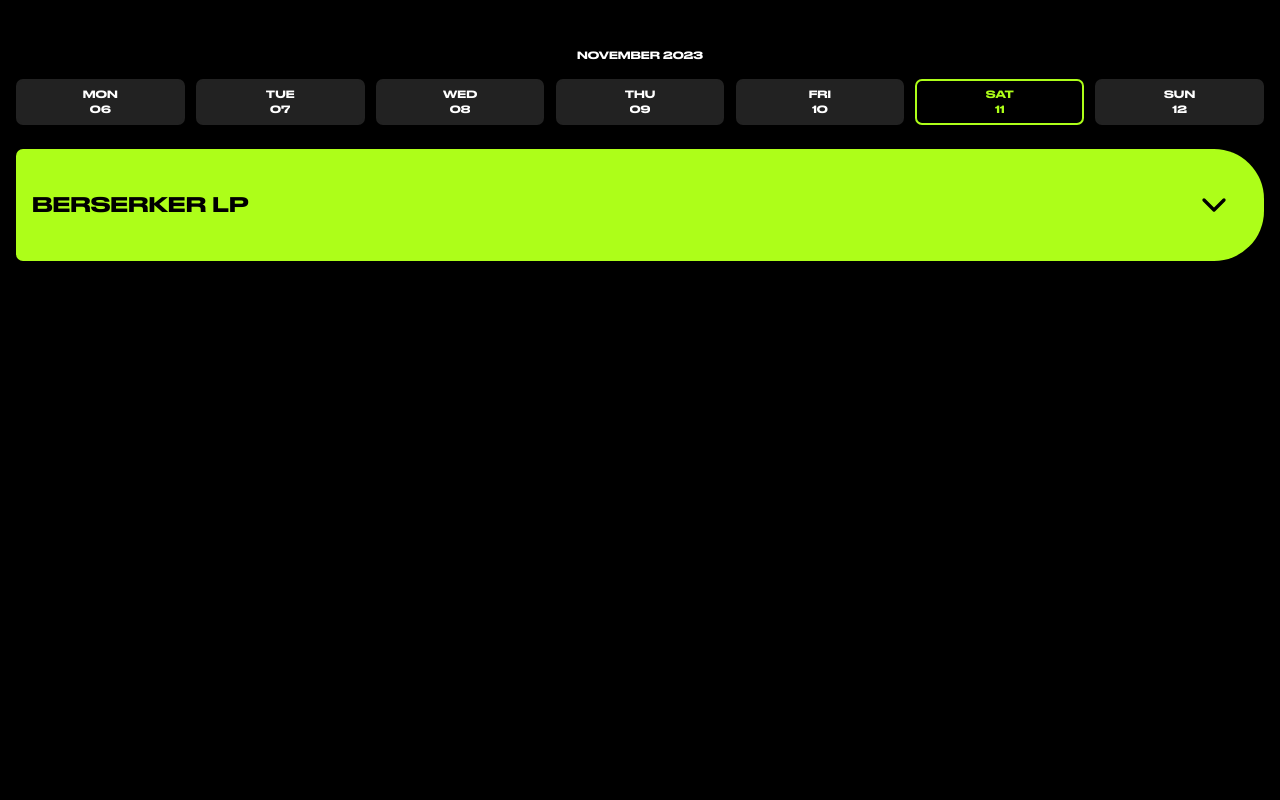
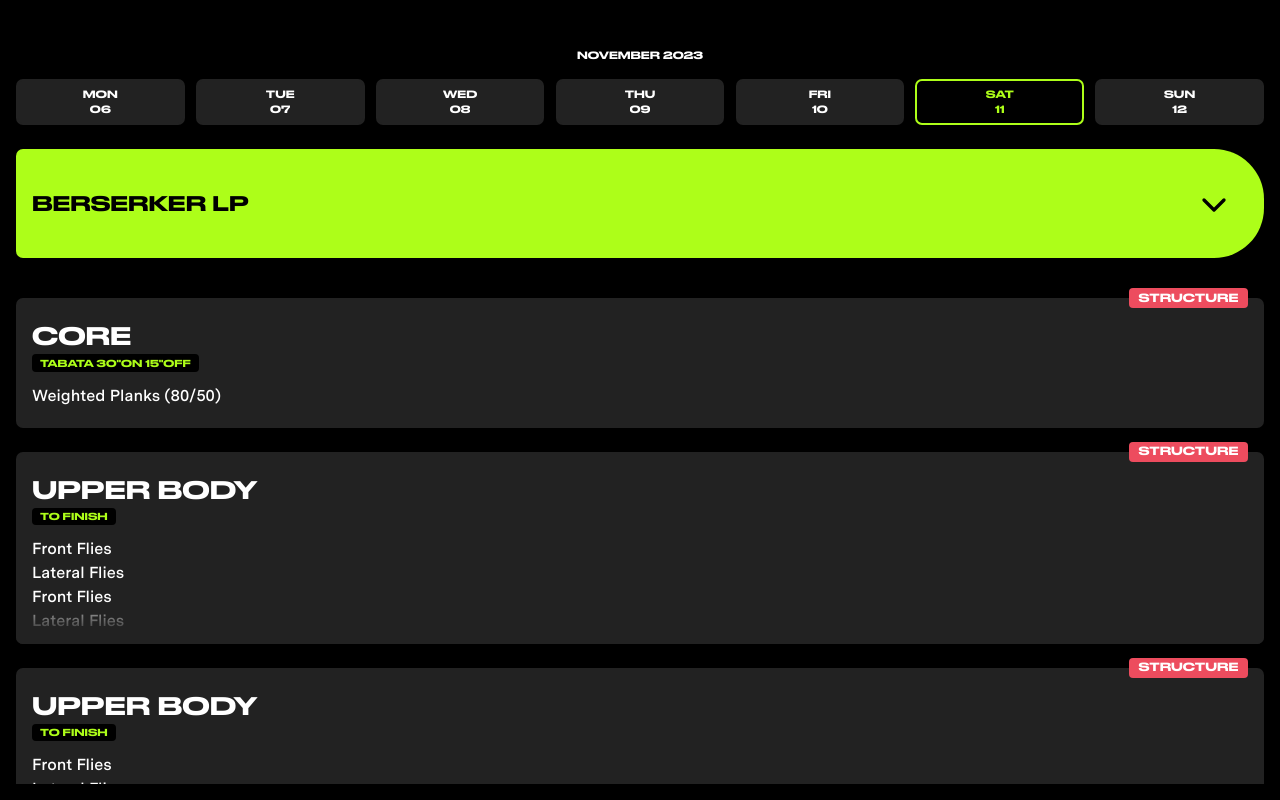
Before and after one commit to t-monaco/berserker-app, a Next.js app: page / in a window 1280 px wide. Built offline with nearby package versions, Linux system fonts and the light colour scheme.

Commit message:
added workout component

```diff
--- a/app/components/Calendar/Calendar.styled.tsx
+++ b/app/components/Calendar/Calendar.styled.tsx
@@ -8,6 +8,7 @@ export const CalendarWrapper = styled.div<object>`
   flex-direction: column;
   gap: 1rem;
   width: 100%;
+  flex-shrink: 0;
 
   .month-year {
     text-align: center;
--- /dev/null
+++ b/app/components/Workout/WorkoutBlock/WorkoutBlock.styled.tsx
@@ -0,0 +1,74 @@
+'use client';
+
+import { messinaFont } from '@/app/fonts/fonts';
+import styled from 'styled-components';
+
+export const WorkoutBlock = styled.div<object>`
+  background-color: var(--secondary-background-color);
+  border-radius: 7px;
+  padding: 1.25rem 1rem;
+  max-height: 12rem;
+  display: flex;
+  flex-direction: column;
+  gap: 0.75rem;
+  position: relative;
+  overflow: visible;
+
+  &.overflow {
+    padding-bottom: 5px;
+    &::after {
+      position: absolute;
+      content: '';
+      height: 2.5rem;
+      width: 100%;
+      background-color: red;
+      bottom: 0;
+      left: 0;
+      border-radius: 0 0 7px 7px;
+      background: rgb(34, 34, 34);
+      background: linear-gradient(
+        0deg,
+        rgba(34, 34, 34, 1) 0%,
+        rgba(34, 34, 34, 1) 20%,
+        rgba(34, 34, 34, 0.5256696428571428) 77%,
+        rgba(34, 34, 34, 0) 100%
+      );
+    }
+  }
+`;
+
+export const WorkoutHeader = styled.div<object>`
+  display: flex;
+  flex-wrap: wrap;
+  flex-shrink: 0;
+
+  .title {
+    font-size: 1.5rem;
+    flex-basis: 100%;
+  }
+
+  .type {
+    background-color: var(--primary-background-color);
+    color: var(--primary-color);
+    border-radius: 4px;
+    font-size: 0.6rem;
+    padding: 0.1rem 0.5rem;
+    display: inline-flex;
+  }
+`;
+
+export const WorkoutCategory = styled.div<object>`
+  font-size: 0.7rem;
+  border-radius: 4px;
+  padding: 0.1rem 0.6rem;
+  position: absolute;
+  background-color: var(--secondary-color);
+  right: 1rem;
+  top: 0;
+  transform: translateY(-50%);
+  display: block;
+`;
+
+export const WorkoutDescription = styled.div<object>`
+  white-space: pre-line;
+`;
--- /dev/null
+++ b/app/components/Workout/WorkoutBlock/WorkoutBlock.tsx
@@ -0,0 +1,40 @@
+import { messinaFont } from '@/app/fonts/fonts';
+import * as Styled from './WorkoutBlock.styled';
+
+type WorkoutBlockProps = {
+  id: number;
+  title: string;
+  type: string;
+  category: string;
+  description: string;
+};
+
+const contentOverflow = (text: string) => {
+  const MAX_LINES = 3;
+
+  return text.split('\n').length > MAX_LINES;
+};
+
+const WorkoutBlock: React.FC<WorkoutBlockProps> = ({
+  title,
+  type,
+  category,
+  description,
+}) => {
+  return (
+    <Styled.WorkoutBlock
+      className={contentOverflow(description) ? 'overflow' : ''}
+    >
+      <Styled.WorkoutHeader>
+        <h2 className="title">{title.toUpperCase()}</h2>
+        <h3 className="type">{type.toUpperCase()}</h3>
+      </Styled.WorkoutHeader>
+      <Styled.WorkoutDescription className={messinaFont.className}>
+        {description}
+      </Styled.WorkoutDescription>
+      <Styled.WorkoutCategory>{category.toUpperCase()}</Styled.WorkoutCategory>
+    </Styled.WorkoutBlock>
+  );
+};
+
+export default WorkoutBlock;
--- /dev/null
+++ b/app/components/Workout/WorkoutWrapper/WorkoutWrapper.styled.tsx
@@ -0,0 +1,11 @@
+'use client';
+
+import styled from 'styled-components';
+
+export const WorkoutWrapper = styled.div<object>`
+  /* flex: 1; */
+  display: grid;
+  gap: 1.5rem;
+  padding-top: 1rem;
+  overflow-y: scroll;
+`;
--- /dev/null
+++ b/app/components/Workout/WorkoutWrapper/WorkoutWrapper.tsx
@@ -0,0 +1,43 @@
+type WorkoutWrapperProps = object;
+import WorkoutBlock from '../WorkoutBlock/WorkoutBlock';
+import * as Styled from './WorkoutWrapper.styled';
+
+const data = {
+  date: '',
+  program: '',
+  workouts: [
+    {
+      id: 1,
+      title: 'CORE',
+      type: 'TABATA 30"ON 15"OFF',
+      category: 'structure',
+      description: 'Weighted Planks (80/50)',
+    },
+    {
+      id: 2,
+      title: 'upper body',
+      type: 'to finish',
+      category: 'structure',
+      description:
+        'Front Flies\nLateral Flies\nFront Flies\nLateral Flies\nFront Flies\nLateral Flies\nFront Flies\nLateral Flies\nFront Flies\nLateral Flies\nFront Flies\nLateral Flies\nFront Flies\nLateral Flies\nFront Flies\nLateral Flies',
+    },
+    {
+      id: 2,
+      title: 'upper body',
+      type: 'to finish',
+      category: 'structure',
+      description: 'Front Flies\nLateral Flies',
+    },
+  ],
+};
+const WorkoutWrapper: React.FC<WorkoutWrapperProps> = () => {
+  return (
+    <Styled.WorkoutWrapper>
+      {data.workouts.map((workoutData, idx) => (
+        <WorkoutBlock key={idx} {...workoutData} />
+      ))}
+    </Styled.WorkoutWrapper>
+  );
+};
+
+export default WorkoutWrapper;
--- /dev/null
+++ b/app/fonts/fonts.ts
@@ -0,0 +1,16 @@
+import localFont from 'next/font/local';
+
+export const drukFont = localFont({
+  src: './FontsFree-Net-Druk-Wide-Medium.ttf',
+});
+
+export const messinaFont = localFont({
+  src: [
+    { path: './MessinaSans-Regular.ttf' },
+    { path: './MessinaSans-Black.ttf' },
+    { path: './MessinaSans-Bold.ttf' },
+    { path: './MessinaSans-Book.ttf' },
+    { path: './MessinaSans-Light.ttf' },
+    { path: './MessinaSans-SemiBold.ttf' },
+  ],
+});
--- a/app/layout.tsx
+++ b/app/layout.tsx
@@ -1,14 +1,13 @@
 import type { Metadata } from 'next';
-import { Inter } from 'next/font/google';
+
 import localFont from 'next/font/local';
 import './styles/globals.scss';
 import StyledComponentsRegistry from './lib/registry';
+import { drukFont } from './fonts/fonts';
 
-const inter = Inter({ subsets: ['latin'] });
-
-const drukFont = localFont({
-  src: './fonts/FontsFree-Net-Druk-Wide-Medium.ttf',
-});
+// const drukFont = localFont({
+//   src: './fonts/FontsFree-Net-Druk-Wide-Medium.ttf',
+// });
 
 export const metadata: Metadata = {
   title: 'Berserker Program',
--- a/app/page.tsx
+++ b/app/page.tsx
@@ -1,11 +1,13 @@
 import Calendar from './components/Calendar/Calendar';
 import ProgramSelector from './components/ProgramSelector/ProgramSeletor';
+import WorkoutWrapper from './components/Workout/WorkoutWrapper/WorkoutWrapper';
 
 export default function Home() {
   return (
-    <main className="flex flex-col gap-6">
+    <main className="flex flex-col gap-6 flex-1">
       <Calendar />
       <ProgramSelector />
+      <WorkoutWrapper />
     </main>
   );
 }
--- a/app/styles/globals.scss
+++ b/app/styles/globals.scss
@@ -19,11 +19,14 @@
   margin: 0;
   padding: 0;
   box-sizing: border-box;
-  overflow-x: hidden;
+  overflow: hidden;
 }
 
 body {
   background-color: var(--primary-background-color);
   color: var(--primary-font-color);
   padding: 3rem 1rem 1rem 1rem;
+  height: 100vh;
+  display: flex;
+  flex-direction: column;
 }
```
